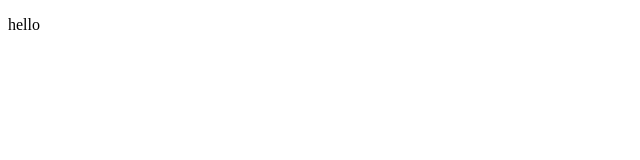
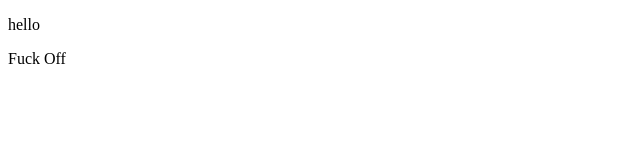
Before and after one commit to san-serr/misc, a plain HTML site: page misc/index.html in a window 1280 px wide. Shown: the full height of the page, 0-640 px from the left. Drawn offline with Linux system fonts and the light colour scheme.

Commit message:
made changes

```diff
--- a/misc/index.html
+++ b/misc/index.html
@@ -7,5 +7,6 @@
 </head>
 <body>
     <p>hello</p>
+    <p>Fuck Off</p>
 </body>
 </html>
```
